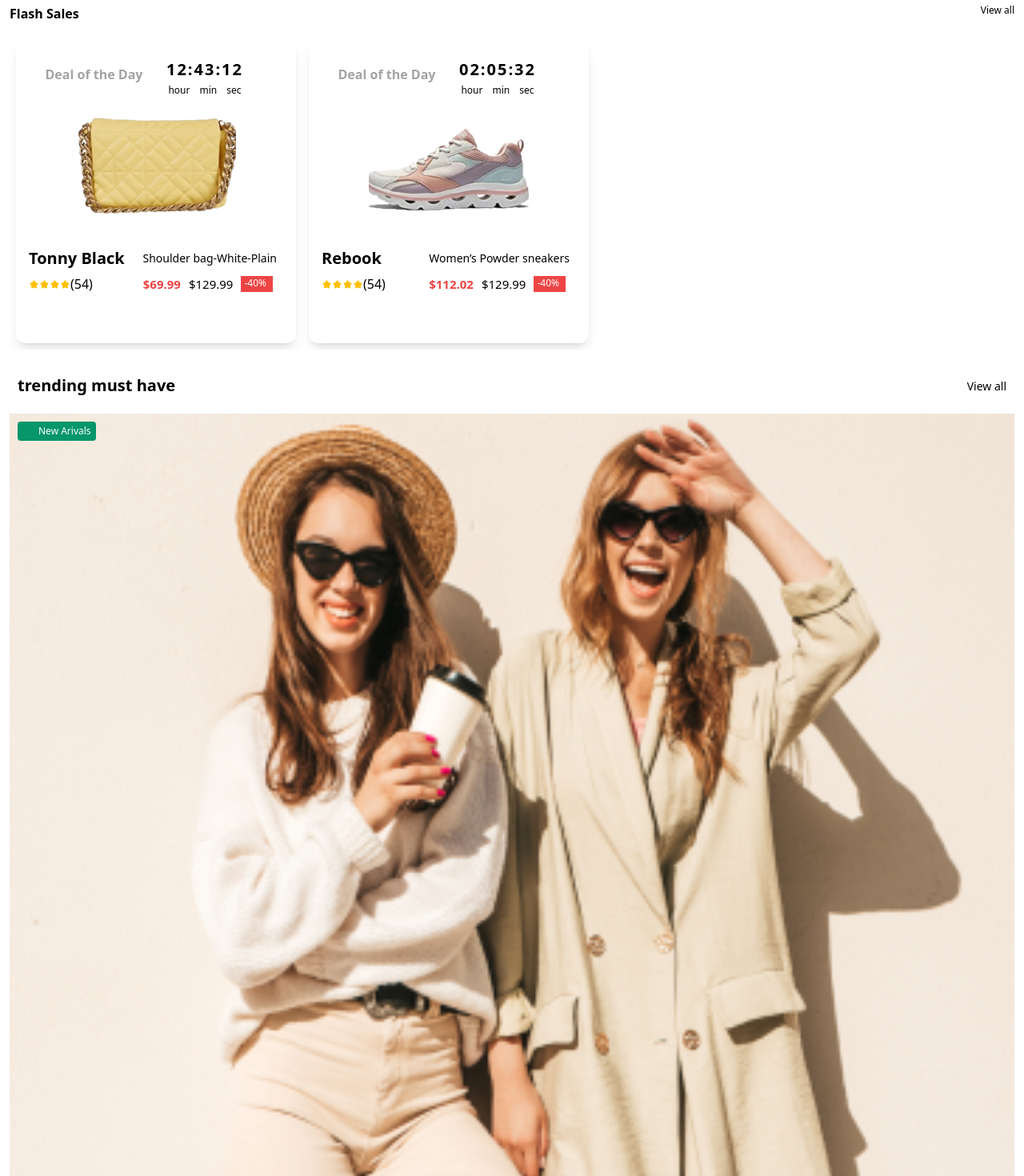
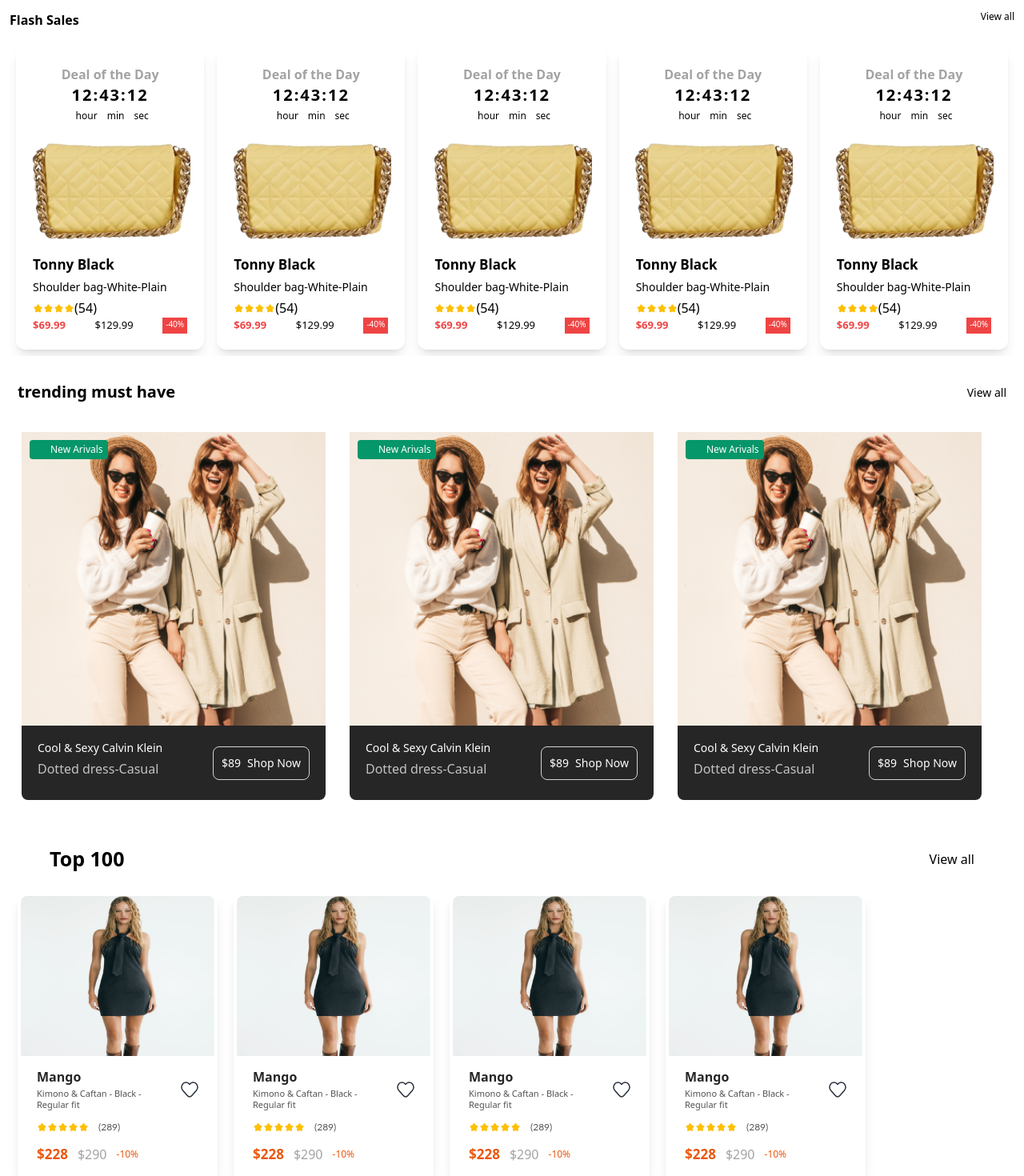
Before and after one commit to 9ightshade/Luminae-ecommerce, a React (Vite) app: page / in a window 1280 px wide. Shown: the part 420-1890 px from the top of the page at 80% size. Built offline with nearby package versions, Linux system fonts and the light colour scheme.

Commit message:
made changes to some of the components

```diff
--- a/src/pages/Home.jsx
+++ b/src/pages/Home.jsx
@@ -3,38 +3,51 @@ import Layout from "../components/shared/Layout";
 import { Headercard } from "./Headercard-mb";
 import { Tabletheadercard } from "../pages/Tabletheadercard"
 import { Products } from "./Productstobuy";
-import { Product2 } from "./Productstobuy";
+// import { Product2 } from "./Productstobuy";
 import { Laptopheader } from "./Tabletheadercard"
 import { Newarrivals } from "./Trendingnewarrivals";
 import { Tophundredproduct } from "./Tophundredproduct";
 
 const Home = () => {
   return (
-    <div class="m-3">
+    <div className="m-3">
       <Layout>
         <Headercard />
         <Tabletheadercard />
         <Laptopheader />
-        <div class="flex justify-between mt-3 mb-3">
-          <p class="font-bold"> Flash Sales</p>
+        <div className="flex justify-between mt-5 mb-3 md:max-lg:mx-[40px] md:max-lg:mt-[40px] ">
+          <p className="font-bold md:max-lg:text-[24px]"> Flash Sales</p>
           <a href="">
-            <p class="text-xs">View all</p>
+            <p className="text-xs md:max-lg:text-[15px]">View all</p>
           </a>
         </div>
-        <div class="flex overflow-scroll overflow-x-auto custom-scrollbar-hidden">
+        <div className="flex overflow-scroll overflow-x-auto ">
           <Products />
-          <Product2 />
+          <Products />
+          <Products />
+          <Products />
+          <Products />
         </div>
-        <div class="flex justify-between items-center mt-[20px] mb-[10px] p-[10px] ">
-          <p class="font-bold text-[20px] ">trending must have</p>
-          <p class="text-[14px]"> View all</p>
+        <div className="flex justify-between items-center mt-[20px] mb-[10px] p-[10px] ">
+          <p className="font-bold text-[20px] ">trending must have</p>
+          <p className="text-[14px]"> View all</p>
         </div>
-        <Newarrivals />
-        <div class="flex justify-between mt-[40px] mb-[15px] items-center">
-          <p class="font-bold text-[25px]  ">Top 100</p>
+        <div className="md:max-lg:w-100% sm:max-md:flex md:max-lg:block md:max-lg:overflow-scroll sm:max-md:overflow-scroll lg:flex">
+          <Newarrivals />
+          <Newarrivals />
+          <Newarrivals />
+        </div>
+        <div className="flex justify-between mt-[40px] mb-[15px] items-center px-[50px]">
+          <p className="font-bold text-[25px]  ">Top 100</p>
           <p>View all</p>
         </div>
-        <Tophundredproduct />
+        <div className=" overflow-scroll overflow-x-auto flex md:max-lg:col flex-row basis-1 lg:w-[100%] w-[100%] m-auto lg:m-auto">
+          <Tophundredproduct />
+          <Tophundredproduct />
+          <Tophundredproduct />
+          <Tophundredproduct />
+        </div>
+        <div></div>
       </Layout>
     </div>
   );
--- a/src/pages/Productstobuy.jsx
+++ b/src/pages/Productstobuy.jsx
@@ -1,100 +1,111 @@
 import React from "react";
-import productbag from "../../public/productbag.png"
-import star from "../../public/star.svg"
+import productbag from "../../public/productbag.png";
+import star from "../../public/star.svg";
 import reebokshoe from "../../public/reebokshoe.png";
 
 export const Products = () => {
   return (
-    <section class=" w-[200px] h-[380px] border border-none p-1 shadow-lg rounded-xl m-2  md:w-[350px] ">
-      <div class="md:flex md:text-center md:w-[100%] md:justify-center mt-[20px]">
-        <h2 class="text-neutral-400 font-bold text-center mt-2">
+    <section className=" min-w-[200px] h-[380px] border border-none p-1 shadow-lg rounded-xl m-2  md:max-lg:min-w-[350px] lg:w-[250px]">
+      <div className="md:max-lg:flex md:max-lg:text-center md:max-lg:w-[100%] md:max-lg:justify-center mt-[20px]">
+        <h2 className="text-neutral-400 font-bold text-center mt-2">
           Deal of the Day
         </h2>
 
-        <div>
-          <p class="tracking-widest break-words font-bold text-xl text-center">
+        <div className="">
+          <p className=" tracking-widest break-words font-bold text-xl text-center">
             12:43:12
           </p>
-          <div class=" text-center flex justify-around pl-8 pr-8 pt-1 text-xs mb-4 ">
-            <p class="md:pr-[12px]">hour</p>
+          <div className="w-[150px] justify-between text-center flex m-auto pl-8 pr-8 pt-1 text-xs mb-4 ">
+            <p className="md:pr-[12px]">hour</p>
             <p>min</p>
-            <p class="md:pl-[12px]">sec</p>
+            <p className="md:pl-[12px]">sec</p>
           </div>
         </div>
       </div>
-      <div>
-        <div class="md:block md:m-[auto] md:text-center md:w-[100%] ">
-          <img src={productbag} alt="" class="md:flex md:m-auto  " />
+
+      <div className="md:block md:m-auto md:text-center md:w-[100%] ">
+        <img src={productbag} alt="" className="md:flex md:m-auto  " />
       </div>
-        <p class="font-bold text-xl ml-3 mt-6 md:relative md:top-[18px] ">
-          Tonny Black
-        </p>
-        <p class="text-sm ml-3 mt-1 md:text-right md:mr-[20px] md:relative md:bottom-[10px]">
+      <div className=" mt-[18px] flex flex-col gap-1 md:max-lg:max-h-[150px] md:max-lg:h-[100px]  md:max-lg:justify-center md:max-lg:pl-[10px]  max-w-[85%] md:max-lg:max-w-none mx-auto  ">
+        {/* first row */}
+        <div className="flex items-start md:max-lg:items-center justify-center md:max-lg:justify-between flex-col md:max-lg:flex-row ">
+          <p className="font-bold text-xl lg:text-[17px] ">Tonny Black</p>
+          <p className="text-sm  mt-1  md:max-lg:mr-[20px]  ">
             Shoulder bag-White-Plain
           </p>
-        <div class="flex ml-3 ">
+        </div>
+
+        {/* second row */}
+        <div className=" items-center justify-between sm:max-md:block md:max-lg:flex ">
+          <div className="flex">
             <img src={star} alt="" />
             <img src={star} alt="" />
             <img src={star} alt="" />
             <img src={star} alt="" />
             <p className="no-of-people-who-rated"> (54) </p>
           </div>
-      </div>
-      <div class=" flex justify-around items-center mb-2 md:justify-end md:mr-[20px] md:relative md:bottom-[23px] ">
-        <p class="text-red-500 font-bold text-[15px] md:mr-[10px]">$69.99</p>
-        <p class="text-[15px]">$129.99</p>
-        <p class="bg-red-500 text-white mr-[5px] text-xs pl-1 pr-2 h-5 pb-4 py-px md:ml-[10px]">
+
+          <div className=" flex justify-between md:max-lg:mr-[20px]">
+            <p className="text-red-500 font-bold text-[13px] md:mr-[10px]">
+              $69.99
+            </p>
+            <p className="text-[13px]">$129.99</p>
+            <p className="bg-red-500 text-white text-[10px] pl-1 pr-1 h-[20px] py-px md:ml-[10px]">
               -40%
             </p>
+          </div>
+        </div>
       </div>
     </section>
   );
 };
 
-export const Product2 = () => {
-  return (
-    <section class="w-[200px] h-[380px] border border-none p-1 shadow-lg rounded-xl m-2  md:w-[350px] ">
-      <div class="md:flex md:text-center md:w-[100%] md:justify-center mt-[20px] ">
-        <h2 class="text-neutral-400 font-bold text-center mt-2">
-          Deal of the Day
-        </h2>
+// export const Product2 = () => {
+//   return (
+//     <section className="w-[200px] h-[380px] border border-none p-1 shadow-lg rounded-xl m-2  md:w-[350px] ">
+//       <div className="md:flex md:text-center md:w-[100%] md:justify-center mt-[20px] ">
+//         <h2 className="text-neutral-400 font-bold text-center mt-2">
+//           Deal of the Day
+//         </h2>
 
-        <div>
-          <p class="tracking-widest break-words font-bold text-xl text-center">
-            02:05:32
-          </p>
-          <div class="hours text-center flex justify-around pl-8 pr-8 pt-1 text-xs mb-4 ">
-            <p class="md:pr-[12px]">hour</p>
-            <p>min</p>
-            <p class="md:pl-[12px]">sec</p>
-          </div>
-        </div>
-      </div>
-      <div>
-        <div class="md:block md:m-[auto] md:text-center md:w-[100%] ">
-          <img src={reebokshoe} alt="" class="md:flex md:m-auto  " />
-        </div>
-        <p class="font-bold text-xl ml-3 mt-6 md:relative md:top-[18px] ">
-          Rebook
-        </p>
-        <p class="text-sm ml-3 mt-1 md:text-right md:mr-[20px] md:relative md:bottom-[10px]">
-          Women’s Powder sneakers
-        </p>
-        <div class="flex ml-3 ">
-          <img src={star} alt="" />
-          <img src={star} alt="" />
-          <img src={star} alt="" />
-          <img src={star} alt="" />
-          <p className="no-of-people-who-rated"> (54) </p>
-        </div>
-      </div>
-      <div class=" flex justify-around items-center mb-2 md:justify-end md:mr-[20px] md:relative md:bottom-[23px] ">
-        <p class="text-red-500 font-bold text-[15px] md:mr-[10px]">$112.02</p>
-        <p class="text-[15px]">$129.99</p>
-        <p class="bg-red-500 text-white mr-[5px] text-xs pl-1 pr-2 h-5 pb-4 py-px md:ml-[10px]">
-          -40%
-        </p>
-      </div>
-    </section>
-  );
-};
+//         <div>
+//           <p className="tracking-widest break-words font-bold text-xl text-center">
+//             02:05:32
+//           </p>
+//           <div className="hours text-center flex justify-around pl-8 pr-8 pt-1 text-xs mb-4 ">
+//             <p className="md:pr-[12px]">hour</p>
+//             <p>min</p>
+//             <p className="md:pl-[12px]">sec</p>
+//           </div>
+//         </div>
+//       </div>
+//       <div>
+//         <div className="md:block md:m-[auto] md:text-center md:w-[100%] ">
+//           <img src={reebokshoe} alt="" className="md:flex md:m-auto  " />
+//         </div>
+//         <p className="font-bold text-xl ml-3 mt-6 md:relative md:top-[18px] ">
+//           Rebook
+//         </p>
+//         <p className="text-sm ml-3 mt-1 md:text-right md:mr-[20px] md:relative md:bottom-[10px]">
+//           Women’s Powder sneakers
+//         </p>
+//         <div className="flex ml-3 ">
+//           <img src={star} alt="" />
+//           <img src={star} alt="" />
+//           <img src={star} alt="" />
+//           <img src={star} alt="" />
+//           <p className="no-of-people-who-rated"> (54) </p>
+//         </div>
+//       </div>
+//       <div className=" flex justify-around items-center mb-2 md:justify-end md:mr-[20px] md:relative md:bottom-[23px] ">
+//         <p className="text-red-500 font-bold text-[15px] md:mr-[10px]">
+//           $112.02
+//         </p>
+//         <p className="text-[15px]">$129.99</p>
+//         <p className="bg-red-500 text-white mr-[5px] text-xs pl-1 pr-2 h-5 pb-4 py-px md:ml-[10px]">
+//           -40%
+//         </p>
+//       </div>
+//     </section>
+//   );
+// };
--- a/src/pages/Tabletheadercard.jsx
+++ b/src/pages/Tabletheadercard.jsx
@@ -1,26 +1,29 @@
 import React from "react";
 import tabletheaderpics from "../../public/tabletheaderpics.png";
+
 
 export const Tabletheadercard = () => {
   return (
     <>
-      <div class="w-full flex h-20vh hidden sm:flex lg:hidden">
-        <div class="w-1/2 lg:w-2/5">
-          <img class="w-full h-full" src={tabletheaderpics} alt="" />
+      <div className="w-full flex h-20vh hidden border-none sm:flex lg:hidden">
+        <div className="w-1/2 lg:w-2/5">
+          <img className="w-full h-full" src={tabletheaderpics} alt="" />
         </div>
-        <div class="w-1/2 text-center leading-8 bg-blue-400 text-white">
-          <h1 class="mb-8 text-2xl pt-12 font-bold md:py-20 md:pb-2 lg:text-4xl lg:py-40 lg:pb-0 ">
+        <div className="w-1/2 text-center border-none leading-8 bg-blue-400 text-white">
+          <h1 className="mb-8 text-2xl pt-12 font-bold md:py-20 md:pb-2 lg:text-4xl lg:py-40 lg:pb-0 ">
             KIMONOS, CAFTANS <br /> & PAREOS
           </h1>
-          <p class="text-xl leading-10 pl-16 mb-4 pr-16">
+          <p className="text-xl leading-10 pl-16 mb-4 pr-16">
             Poolside glam include From $4.99
           </p>
-          <p
-            class=" w-[170px] content-center items-center m-auto pl-[3px] pr-[3px] pt-[3px] pb-[3px]  text-[12px] border border-none mb-6 bg-blue-500"
-            href="/"
-          >
-            SHOP NOW
-          </p>
+          <a href="">
+            <p
+              className=" w-[170px] content-center items-center m-auto pl-[3px] pr-[3px] pt-[3px] pb-[3px]  text-[12px] border border-none mb-6 bg-blue-500"
+              href="/"
+            >
+              SHOP NOW
+            </p>
+          </a>
         </div>
       </div>
     </>
@@ -31,19 +34,19 @@ export const Tabletheadercard = () => {
 export const Laptopheader = () => {
     return (
       <>
-        <div class="w-[100%] flex h-20vh border border-red-600 hidden lg:flex ">
-          <div class="w-[50%] lg:w-2/6">
-            <img class="w-[100%] " src={tabletheaderpics} alt="" />
+        <div className="w-[100%] flex h-20vh border hidden lg:flex ">
+          <div className="w-[50%] lg:w-2/6">
+            <img className="w-[100%] " src={tabletheaderpics} alt="" />
           </div>
-          <div class="w-[70%] text-center leading-8 bg-blue-400 text-white border border-green-600">
-            <h1 class="mb-8 mt-[20px] text-2xl pt-12 font-bold xl:text-4xl xl:pt-[100px]">
+          <div className="w-[70%] text-center leading-8 bg-blue-400 text-white border border-green-600">
+            <h1 className="mb-8 mt-[20px] text-2xl pt-12 font-bold xl:text-4xl xl:pt-[100px]">
               KIMONOS, CAFTANS & PAREOS
             </h1>
-            <p class="text-xl leading-10 pl-16 mb-4 pr-16">
+            <p className="text-xl leading-10 pl-16 mb-4 pr-16">
               Poolside glam include From $4.99
             </p>
             <p
-              class=" w-[170px] content-center items-center m-auto pl-4 pr-4 pt-[4px] pb-[4px]  text-[12px] border border-none mb-6 bg-blue-500"
+              className=" w-[170px] content-center items-center m-auto pl-4 pr-4 pt-[4px] pb-[4px]  text-[12px] border border-none mb-6 bg-blue-500"
               href="/"
             >
               SHOP NOW
--- a/src/pages/Tophundredproduct.jsx
+++ b/src/pages/Tophundredproduct.jsx
@@ -1,47 +1,60 @@
 import React from "react";
 import blackdress from "../../public/blackdress.png";
+import blackdresstwo from "../../public/blackdress2.png";
 import star from "../../public/star.svg";
 import love from "../../public/love.svg";
 
 export const Tophundredproduct = () => {
     return (
-      <div class="w-[260px] h-[480px] shadow flex-col justify-start items-start inline-flex">
-        <img
-          class="self-stretch grow shrink basis-0 rounded-tl-lg rounded-tr-lg"
-          src={blackdress}
-        />
-        <div class="self-stretch h-[153px] p-5 bg-white flex-col justify-start items-start gap-3 flex">
-          <div class="self-stretch h-11 justify-start items-center gap-5 flex">
-            <div class="grow shrink basis-0 flex-col justify-center items-start gap-1 inline-flex">
-              <div class="text-neutral-800 text-[14p6] font-bold  leading-tight">
+      <div className=" min-w-[220px]  sm:max-md:block border-none p-1 shadow-lg rounded-xl m-2 lg:w-[250px]   flex-col justify-start items-start inline-flex md:max-lg:min-w-[380px] border md:max-lg:mx-[15px] md:max-lg:my-[40px] lg:mx-[10px] ">
+        <div>
+          <img
+            className="self-stretch grow shrink basis-0 rounded-tl-lg rounded-tr-lg block md:hidden lg:hidden"
+            src={blackdress}
+          />
+          <img
+            className="self-stretch grow shrink basis-0 rounded-tl-lg rounded-tr-lg hidden md:block lg:hidden "
+            src={blackdresstwo}
+          />
+          <img
+            className="self-stretch grow shrink basis-0 rounded-tl-lg rounded-tr-lg hidden md:hidden lg:block "
+            src={blackdresstwo}
+          />
+        </div>
+        <div className="self-stretch h-[153px] p-5 bg-white flex-col justify-start items-start gap-3 flex">
+          <div className="self-stretch h-11 justify-start items-center gap-5 flex">
+            <div className="grow shrink basis-0 flex-col justify-center items-start gap-1 inline-flex">
+              <div className="text-neutral-800 text-[14p6] font-bold  leading-tight">
                 Mango
               </div>
-              <div class="text-neutral-600 text-[11px] font-normal  leading-tight">
+              <div className="text-neutral-600 text-[11px] font-normal  leading-tight">
                 Kimono & Caftan - Black - Regular fit
               </div>
             </div>
             <div>
-                <img src={love} alt="" />
+              <img src={love} alt="" />
             </div>
           </div>
-          <div class="self-stretch h-[25px] justify-start items-center gap-3 inline-flex">
-            <div class="justify-start items-center flex">
+          <div className="self-stretch h-[25px] justify-start items-center gap-3 inline-flex">
+            <div className="justify-start items-center flex">
               <img src={star} alt="" />
               <img src={star} alt="" />
               <img src={star} alt="" />
               <img src={star} alt="" />
               <img src={star} alt="" />
             </div>
-            <div class="text-center text-neutral-600 text-xs font-normal font-['Lato'] leading-tight">
+            <div className="text-center text-neutral-600 text-xs font-normal font-['Lato'] leading-tight">
               (289)
             </div>
           </div>
-          <div class="self-stretch h-5 justify-start items-center gap-3 inline-flex">
-            <div class="text-orange-600 text-[17px] font-extrabold leading-tight">
+          <div className="self-stretch h-5 justify-start items-center gap-3 inline-flex">
+            <div className="text-orange-600 text-[17px] font-extrabold leading-tight">
               $228
             </div>
-            <div class="text-neutral-400  font-normal  leading-tight">$290</div>
-            <div class="text-orange-600 text-xs text-[14px] leading-tight">
+            <div className="text-neutral-400  font-normal  leading-tight">
+              $290
+            </div>
+            <div className="text-orange-600 text-xs text-[14px] leading-tight">
               -10%
             </div>
           </div>
--- a/src/pages/Trendingnewarrivals.jsx
+++ b/src/pages/Trendingnewarrivals.jsx
@@ -1,38 +1,56 @@
 import React from "react";
 import newarrivalimg from "../../public/newarrivalimg.png";
+import tabletimgforTMH from "../../public/tabletimgforTMH.png"
 
 export const Newarrivals = () => {
     return (
-      <div class="w-[357px] md:w-[100%] md flex-col justify-start items-center inline-flex   ">
-        <div class="w-[357px] relative bg-white rounded-tl-lg rounded-tr-lg md:w-[100%] ">
-          <div class="w-[100%] md:w-[100%]   md:flex md:m-auto ">
-            <img class="w-[100%] h-[auto]  " src={newarrivalimg} />
+      <div className="m-[15px] w-[357px] md:max-lg:w-[80%] md:max-lg:block md:max-lg:mx-auto lg:w-[380px]  flex-col justify-start items-center flex   ">
+        <div className="w-[357px] relative bg-white border-none md:w-[100%] ">
+          <div className="w-[100%] md:bg-right  md:flex md:m-auto">
+            <img
+              className="w-[100%] h-[auto] md:bg-cover md:bg-center md:bg-no-repeat object-cover block md:hidden "
+              src={newarrivalimg}
+            />
+            <img
+              className=" hidden md:max-lg:block object-cover bg-center "
+              src={tabletimgforTMH}
+              alt=""
+            />
+            <img
+              className=" hidden md:max-lg:hidden w-full lg:block object-cover bg-center "
+              src={newarrivalimg}
+              alt=""
+            />
           </div>
-          <div class="p-2.5 left-0 top-0 absolute  ">
-            <div class="px-1.5 py-[3px] bg-emerald-600 rounded  ">
-              <div class="justify-center items-center gap-1 flex">
-                <div class="w-4 h-4 relative"></div>
-                <div class="text-white text-[12px] font-normal ">
+          <div className="p-2.5 left-0 top-0 absolute  ">
+            <div className="px-1.5 py-[3px] bg-emerald-600 rounded  ">
+              <div className="justify-center items-center gap-1 flex">
+                <div className="w-4 h-4 relative"></div>
+                <div className="text-white text-[12px] font-normal ">
                   New Arivals
                 </div>
               </div>
             </div>
           </div>
         </div>
-        <div class=" w-[357px] h-[93px] p-5 bg-neutral-800 rounded-bl-lg rounded-br-lg justify-between items-center inline-flex md:w-[100%]">
-          <div class="grow shrink basis-0 h-[58px] flex-col justify-start items-start gap-1 inline-flex">
-            <div class=" text-white text-[16px]   leading-[25px]">
-              Cool & Sexy Calvin <br />
+        <div className=" w-[357px] h-[93px] p-5 bg-neutral-800 rounded-bl-lg rounded-br-lg justify-between items-center inline-flex md:w-[100%]">
+          <div className="grow shrink basis-0 h-[58px] flex-col justify-start items-start gap-1 inline-flex mb-[5px]">
+            <div className=" text-white text-[16px] lg:text-[14px]  leading-[25px]">
+              Cool & Sexy Calvin
               Klein
             </div>
-            <div class="opacity-90 text-stone-300   leading-tight">
+            <div className="opacity-90 text-stone-300  leading-tight">
               Dotted dress-Casual
             </div>
           </div>
-          <div class="px-6 py-3 rounded-lg border border-zinc-300 flex-col justify-center items-start gap-2.5 inline-flex">
-            <div class="gap-2 flex items-center">
-              <div class="text-white text-sm text-[16px]">$89</div>
-              <div class="text-right text-white leading-tight">Shop Now</div>
+          <div className="px-6 py-3 lg:py-[10px] lg:px-[10px]  rounded-lg border border-zinc-300 flex-col justify-center items-start gap-2.5 inline-flex">
+            <div className="gap-2 flex items-center">
+              <div className="text-white text-sm text-[16px] lg:text-[14px] ">
+                $89
+              </div>
+              <div className="text-right text-white leading-tight lg:text-[14px] ">
+                Shop Now
+              </div>
             </div>
           </div>
         </div>
```
Also changed, not shown: src/pages/Headercard-mb.jsx (+16 -14 lines), tailwind.config.js (+9 -1 lines), public/blackdress2.png (added), public/tabletimgforTMH.png (added). Lines whose indentation alone changed are shown as unchanged.
